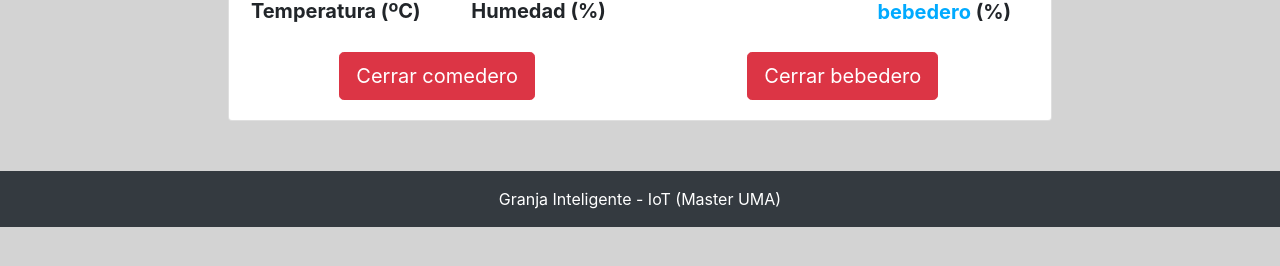
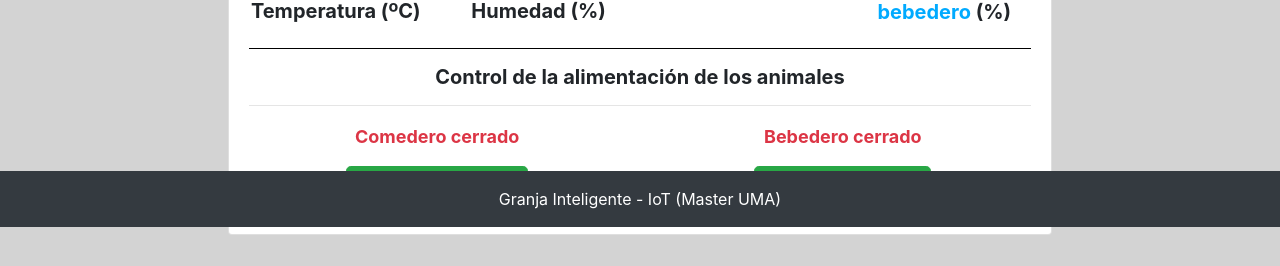
Before and after one commit to muerterauda/granjaIoT, a Flask app: template templates/inicio.html in a window 1280 px wide. Shown: the part 573-839 px from the top of the page. Before the commit the page ends 800 px from the top, so only its background shows below. Run offline with Flask 2, Linux system fonts and the light colour scheme; the template is opened without the code that fills it, so the values that code supplies are empty; some libraries are stand-ins or nearby versions.

Commit message:
Continuacion de los estados

```diff
--- a/main.py
+++ b/main.py
@@ -3,7 +3,7 @@ import os
 from flask import Flask, send_from_directory, render_template
 
 from servicios.servicios_basicos import granja_bp
-from mongo.repository import medicion_repository
+from mongo.repository import medicion_repository, estado_repository
 
 basedir = os.path.abspath(os.path.dirname(__file__))
 
@@ -28,7 +28,7 @@ def send_img(path):
 @app.route('/')
 def index():
     m_utlimo = medicion_repository.get_last()[0]
-    return render_template("inicio.html", ultimo=m_utlimo)
+    return render_template("inicio.html", ultimo=m_utlimo, estado=estado_repository.get_estado())
 
 
 app.register_blueprint(granja_bp, url_prefix="/granjaIoT/")
@@ -37,5 +37,5 @@ if __name__ == '__main__':
     # This is used when running locally only. When deploying to Google App
     # Engine, a webserver process such as Gunicorn will serve the app. This
     # can be configured by adding an `entrypoint` to app.yaml.
-    # app.run(ssl_context='adhoc', host='0.0.0.0', port=443)
-    app.run(ssl_context='adhoc', host='localhost', port=5000, debug=True)
+    app.run(ssl_context='adhoc', host='0.0.0.0', port=443)
+    # app.run(ssl_context='adhoc', host='localhost', port=5000, debug=True)
--- a/templates/inicio.html
+++ b/templates/inicio.html
@@ -75,13 +75,39 @@
                                                     style="color: #00AAFF;">bebedero</span> (%)</b></h5>
                                         </div>
                                     </div>
-                                    <div class="row" style="margin-top: 20px;">
+                                    <hr style="border-color: black;">
+                                    <h5><b>Control de la alimentaci&oacute;n de los animales</b></h5>
+                                    <hr>
+                                    <div class="row text-center" style="margin-top: 20px;">
                                         <div class="col-6">
-{#                                            {% if med. %}#}
-                                            <button class="btn btn-danger btn-lg">Cerrar comedero</button>
+                                            {% if estado.get('comedero_abierto') %}
+                                                <h6 class="text-success" style="font-size: large"><b>Comedero abierto</b></h6>
+                                            {% else %}
+                                                <h6 class="text-danger" style="font-size: large"><b>Comedero cerrado</b></h6>
+                                            {% endif %}
                                         </div>
                                         <div class="col-6">
-                                            <button class="btn btn-danger btn-lg">Cerrar bebedero</button>
+                                            {% if estado.get('bebedero_abierto') %}
+                                                <h6 class="text-success" style="font-size: large"><b>Bebedero abierto</b></h6>
+                                            {% else %}
+                                                <h6 class="text-danger" style="font-size: large"><b>Bebedero cerrado</b></h6>
+                                            {% endif %}
+                                        </div>
+                                    </div>
+                                    <div class="row" style="margin-top: 10px;">
+                                        <div class="col-6">
+                                            {% if estado.get('comedero_abierto') %}
+                                                <button class="btn btn-danger btn-lg">Cerrar comedero</button>
+                                            {% else %}
+                                                <button class="btn btn-success btn-lg">Abrir comedero</button>
+                                            {% endif %}
+                                        </div>
+                                        <div class="col-6">
+                                            {% if estado.get('bebedero_abierto') %}
+                                                <button class="btn btn-danger btn-lg">Cerrar bebedero</button>
+                                            {% else %}
+                                                <button class="btn btn-success btn-lg">Abrir bebedero</button>
+                                            {% endif %}
                                         </div>
                                     </div>
                                 </div>
```
